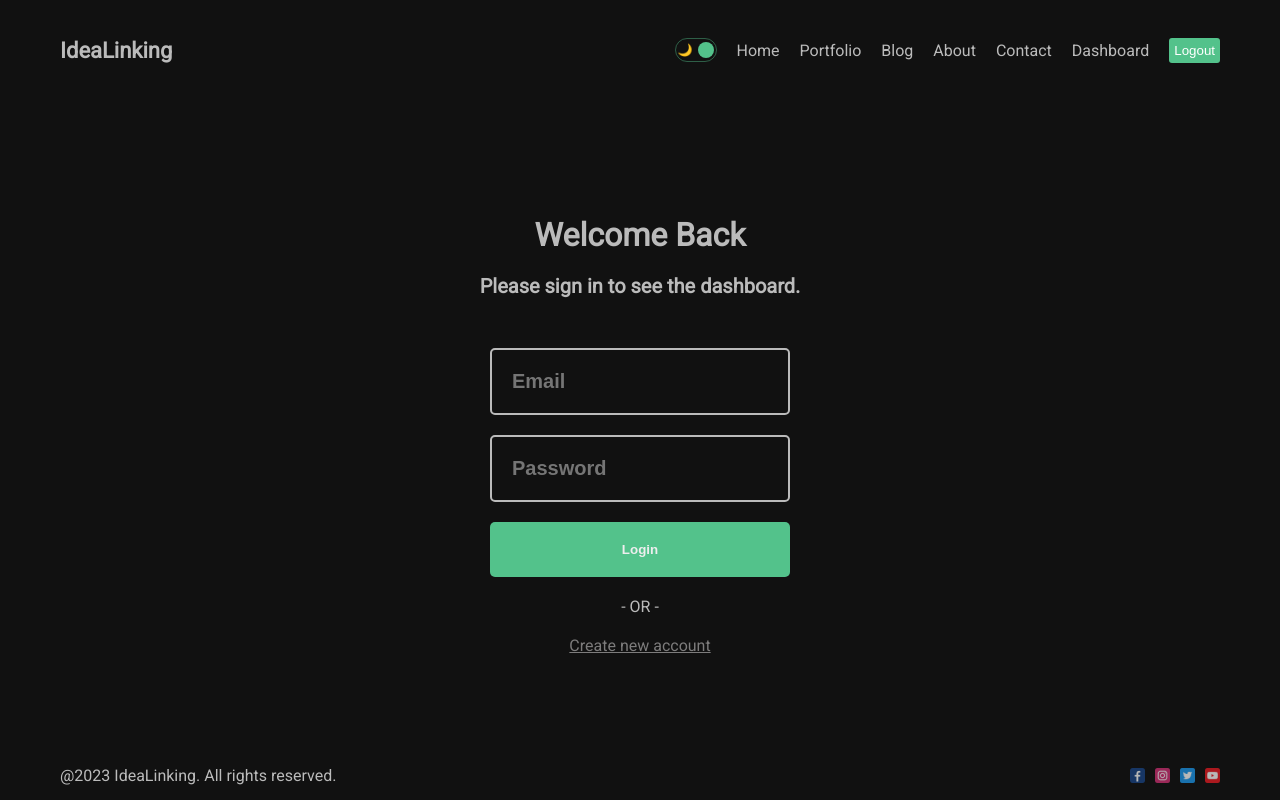
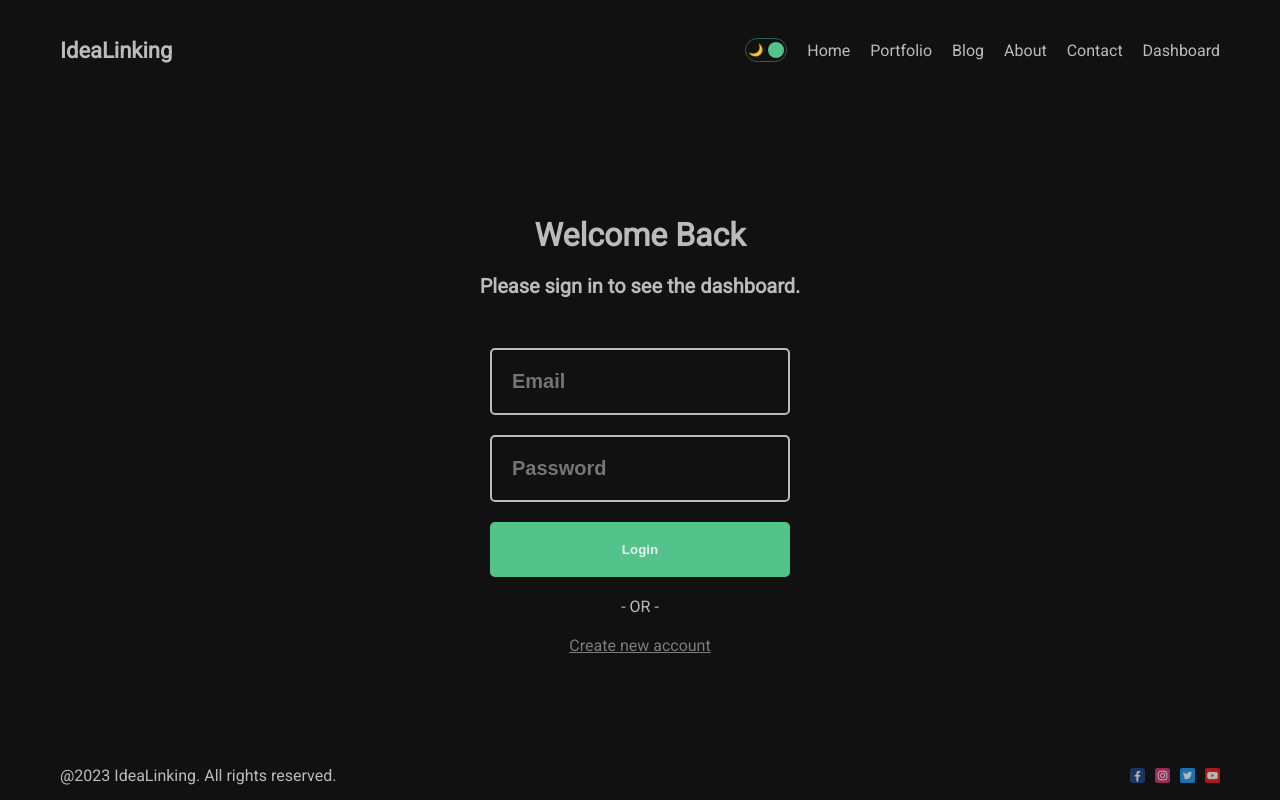
Before and after one commit to jemishsakariya/Blog-MERN-Stack-Application, a React (Create React App) app in the folder client/: page /dashboard/login in a window 1280 px wide. Built offline with nearby package versions, Linux system fonts and the light colour scheme; the HTML template or start-up script is replaced by a standard one.

Commit message:
uses cookie for login and logout button

```diff
--- a/client/src/components/navbar/Navbar.js
+++ b/client/src/components/navbar/Navbar.js
@@ -1,5 +1,5 @@
 import React from "react";
-import { Link } from "react-router-dom";
+import { Link, useNavigate } from "react-router-dom";
 import styles from "./navbar.module.css";
 import DarkModeToggle from "../darkmodeToggle/DarkModeToggle";
 
@@ -37,6 +37,15 @@ const links = [
 ];
 
 const Navbar = () => {
+  const navigate = useNavigate();
+
+  const handleLogout = () => {
+    // Perform the logout logic here
+    document.cookie = "isLoggedIn=false; path=/";
+    // console.log(document.cookie);
+    navigate("/dashboard/login");
+  };
+
   return (
     <>
       <div className={styles.container}>
@@ -52,9 +61,11 @@ const Navbar = () => {
               </Link>
             );
           })}
-          <button className={styles.logout} onClick={() => {}}>
-            Logout
-          </button>
+          {document.cookie === "isLoggedIn=true" && (
+            <button className={styles.logout} onClick={handleLogout}>
+              Logout
+            </button>
+          )}
         </div>
       </div>
     </>
--- a/client/src/pages/auth/login/Login.js
+++ b/client/src/pages/auth/login/Login.js
@@ -28,6 +28,8 @@ const Login = () => {
       if (response.ok) {
         // Login successful
         // Redirect or perform any necessary actions
+        document.cookie = "isLoggedIn=true; path=/";
+        // console.log(document.cookie);
         setSuccess("Login successful!");
         navigate("/");
       } else {
```
Also changed, not shown: client/src/assets/Logo.png (deleted).
